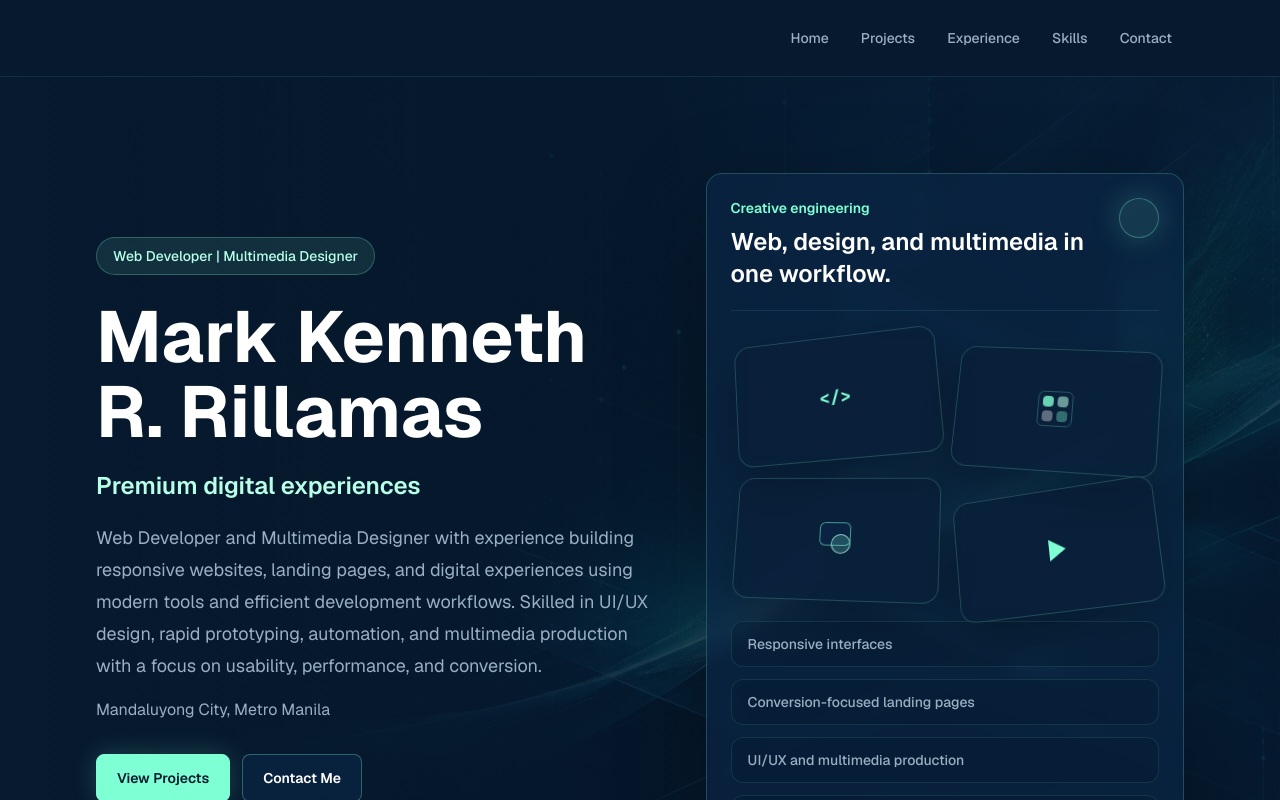
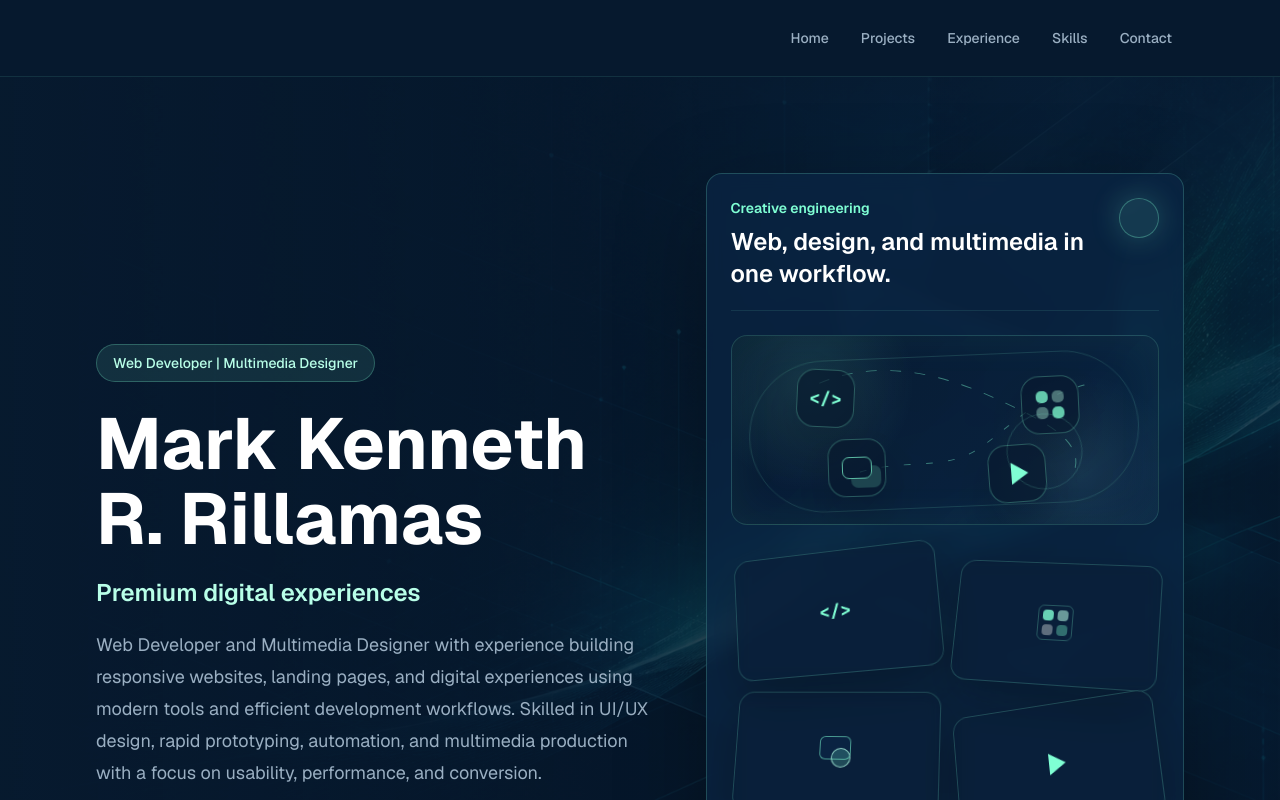
Before and after one commit to kenneth-tech/OnlinePortfolio, a Next.js app: page / in a window 1280 px wide. Shown: the top 800 px of the page. Built offline with nearby package versions, Linux system fonts and the light colour scheme.

Commit message:
feat: add hero motion graphic

```diff
--- a/src/app/page.tsx
+++ b/src/app/page.tsx
@@ -1,4 +1,5 @@
 import { CreativeIconCloud } from "../components/creative-icon-cloud";
+import { HeroMotionGraphic } from "../components/hero-motion-graphic";
 import { AnimatedButtonLink } from "../components/animated-button-link";
 import { StatCard } from "../components/stat-card";
 import { profile, projects, skillGroups, type Project } from "../data/portfolio";
@@ -98,6 +99,7 @@ export default function HomePage() {
               </div>
               <span className="h-10 w-10 shrink-0 rounded-full border border-brand-button/30 bg-brand-button/10 shadow-[0_0_30px_rgba(127,255,212,0.22)]" />
             </div>
+            <HeroMotionGraphic />
             <CreativeIconCloud />
             <div className="mt-6 grid gap-3">
               {[
--- /dev/null
+++ b/src/components/hero-motion-graphic.module.css
@@ -0,0 +1,186 @@
+.motionGraphic {
+  position: relative;
+  min-height: 190px;
+  overflow: hidden;
+  border: 1px solid color-mix(in srgb, var(--brand-button) 18%, transparent);
+  border-radius: 1rem;
+  background:
+    radial-gradient(circle at 18% 25%, rgba(127, 255, 212, 0.12), transparent 28%),
+    radial-gradient(circle at 82% 72%, rgba(184, 255, 232, 0.08), transparent 26%),
+    linear-gradient(135deg, rgba(7, 26, 47, 0.86), rgba(11, 37, 69, 0.72));
+  box-shadow: inset 0 0 48px rgba(127, 255, 212, 0.06);
+}
+
+.motionGraphic::before {
+  position: absolute;
+  inset: 18px;
+  content: "";
+  border: 1px solid rgba(127, 255, 212, 0.14);
+  border-radius: 999px;
+  transform: rotate(-8deg);
+  animation: orbitDrift 14s ease-in-out infinite alternate;
+}
+
+.motionGraphic::after {
+  position: absolute;
+  right: 18%;
+  bottom: 18%;
+  width: 76px;
+  height: 76px;
+  content: "";
+  border: 1px solid rgba(127, 255, 212, 0.16);
+  border-radius: 50%;
+  transform: rotate(18deg);
+  animation: orbitDriftReverse 16s ease-in-out infinite alternate;
+}
+
+.connectors {
+  position: absolute;
+  inset: 0;
+  width: 100%;
+  height: 100%;
+  color: rgba(127, 255, 212, 0.42);
+  animation: lineFlow 12s linear infinite;
+}
+
+.node {
+  position: absolute;
+  display: grid;
+  width: 58px;
+  height: 58px;
+  place-items: center;
+  border: 1px solid rgba(127, 255, 212, 0.28);
+  border-radius: 18px;
+  background: rgba(7, 26, 47, 0.72);
+  color: var(--brand-button);
+  box-shadow: 0 18px 50px rgba(0, 0, 0, 0.22);
+  transform: translate3d(0, 0, 0);
+}
+
+.codeNode {
+  top: 22%;
+  left: 13%;
+  animation: floatA 7s ease-in-out infinite alternate;
+}
+
+.mediaNode {
+  top: 17%;
+  right: 17%;
+  animation: floatB 8s ease-in-out infinite alternate;
+}
+
+.playNode {
+  right: 28%;
+  bottom: 15%;
+  animation: floatC 7.5s ease-in-out infinite alternate;
+}
+
+.interfaceNode {
+  bottom: 18%;
+  left: 24%;
+  animation: floatB 9s ease-in-out infinite alternate;
+}
+
+.mediaGrid {
+  display: grid;
+  width: 28px;
+  height: 28px;
+  grid-template-columns: repeat(2, minmax(0, 1fr));
+  gap: 4px;
+}
+
+.mediaGrid span {
+  border-radius: 5px;
+  background: rgba(127, 255, 212, 0.76);
+}
+
+.mediaGrid span:nth-child(2),
+.mediaGrid span:nth-child(3) {
+  background: rgba(184, 255, 232, 0.38);
+}
+
+.playShape {
+  width: 0;
+  height: 0;
+  margin-left: 4px;
+  border-top: 11px solid transparent;
+  border-bottom: 11px solid transparent;
+  border-left: 17px solid var(--brand-button);
+}
+
+.interfaceShape {
+  width: 30px;
+  height: 22px;
+  border: 1px solid rgba(127, 255, 212, 0.7);
+  border-radius: 7px;
+  box-shadow: 9px 9px 0 rgba(127, 255, 212, 0.18);
+}
+
+@keyframes lineFlow {
+  from {
+    stroke-dashoffset: 0;
+  }
+
+  to {
+    stroke-dashoffset: -120;
+  }
+}
+
+@keyframes orbitDrift {
+  from {
+    transform: rotate(-8deg) translate3d(-4px, 0, 0);
+  }
+
+  to {
+    transform: rotate(7deg) translate3d(4px, 4px, 0);
+  }
+}
+
+@keyframes orbitDriftReverse {
+  from {
+    transform: rotate(18deg) translate3d(4px, 0, 0);
+  }
+
+  to {
+    transform: rotate(-10deg) translate3d(-5px, -3px, 0);
+  }
+}
+
+@keyframes floatA {
+  from {
+    transform: translate3d(0, 0, 0) rotate(-4deg);
+  }
+
+  to {
+    transform: translate3d(10px, -8px, 0) rotate(3deg);
+  }
+}
+
+@keyframes floatB {
+  from {
+    transform: translate3d(0, 0, 0) rotate(5deg);
+  }
+
+  to {
+    transform: translate3d(-8px, 9px, 0) rotate(-4deg);
+  }
+}
+
+@keyframes floatC {
+  from {
+    transform: translate3d(0, 0, 0) rotate(3deg);
+  }
+
+  to {
+    transform: translate3d(8px, 7px, 0) rotate(-5deg);
+  }
+}
+
+@media (prefers-reduced-motion: reduce) {
+  .motionGraphic::before,
+  .motionGraphic::after,
+  .connectors,
+  .node {
+    animation: none;
+  }
+}
--- /dev/null
+++ b/src/components/hero-motion-graphic.tsx
@@ -0,0 +1,56 @@
+import styles from "./hero-motion-graphic.module.css";
+
+export function HeroMotionGraphic() {
+  return (
+    <div
+      role="img"
+      aria-label="Animated developer and multimedia motion graphic"
+      className={`${styles.motionGraphic} motion-card mt-6`}
+    >
+      <span className="sr-only">Code node</span>
+      <span className="sr-only">Media node</span>
+      <span className="sr-only">Play node</span>
+      <svg
+        aria-hidden="true"
+        className={styles.connectors}
+        viewBox="0 0 420 210"
+        preserveAspectRatio="none"
+      >
+        <path
+          d="M76 58 C142 20 212 45 260 70 S350 118 336 154"
+          fill="none"
+          stroke="currentColor"
+          strokeDasharray="10 14"
+          strokeLinecap="round"
+        />
+        <path
+          d="M112 158 C164 132 208 156 248 122 S300 68 356 52"
+          fill="none"
+          stroke="currentColor"
+          strokeDasharray="6 16"
+          strokeLinecap="round"
+        />
+      </svg>
+      <div className={`${styles.node} ${styles.codeNode}`} aria-hidden="true">
+        <span className="font-mono text-lg font-bold">&lt;/&gt;</span>
+      </div>
+      <div className={`${styles.node} ${styles.mediaNode}`} aria-hidden="true">
+        <span className={styles.mediaGrid}>
+          <span />
+          <span />
+          <span />
+          <span />
+        </span>
+      </div>
+      <div className={`${styles.node} ${styles.playNode}`} aria-hidden="true">
+        <span className={styles.playShape} />
+      </div>
+      <div
+        className={`${styles.node} ${styles.interfaceNode}`}
+        aria-hidden="true"
+      >
+        <span className={styles.interfaceShape} />
+      </div>
+    </div>
+  );
+}
```
Also changed, not shown: 1 other file (tests, documents, lock files or other folders).
